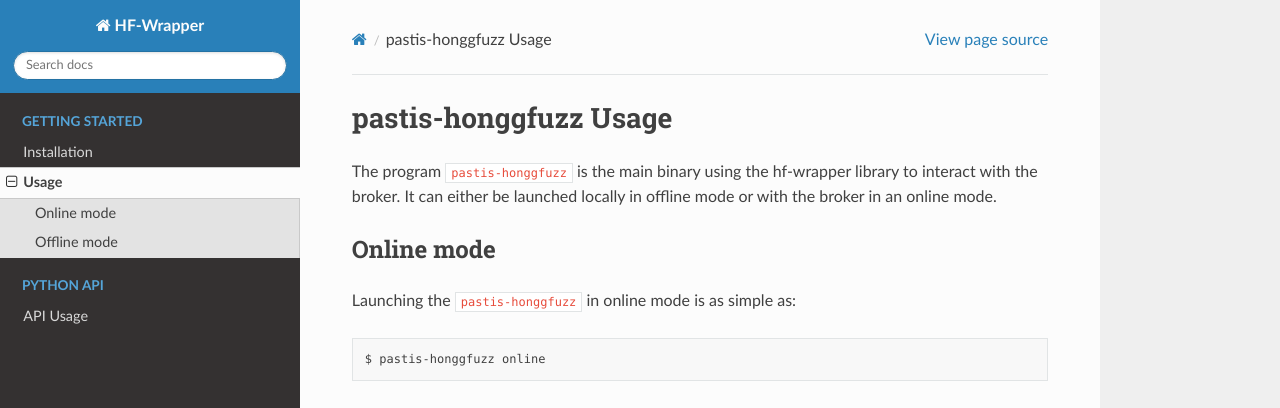
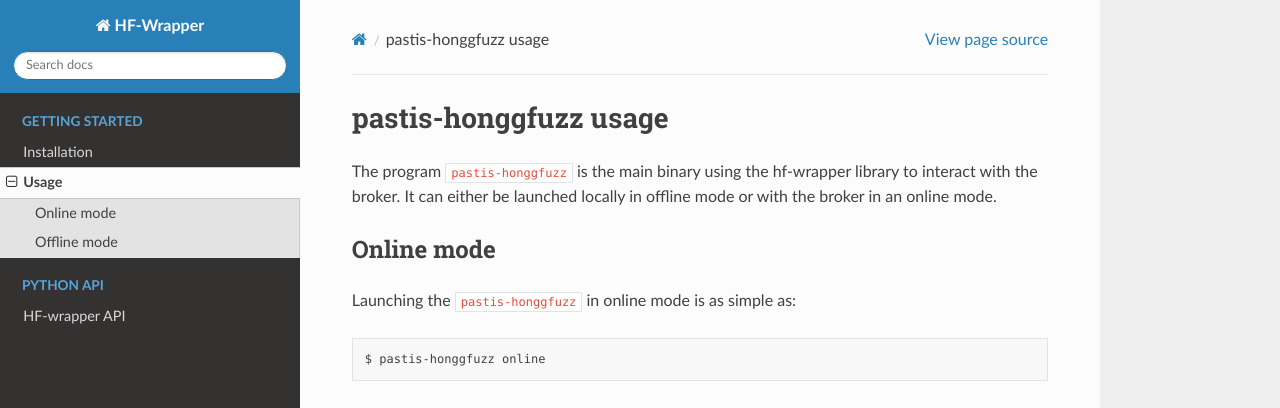
Before and after one commit to quarkslab/pastis, a Sphinx documentation site: the page built from doc/usage.rst, in a window 1280 px wide and 1125 px high. Shown: the top 408 px of the window. Built offline with Sphinx 7.4.7 and the Read the Docs theme 2.0.0, drawn with Linux system fonts in a browser that asks for light colours.

Commit message:
update doc + translation fr

```diff
--- a/doc/api.rst
+++ b/doc/api.rst
@@ -1,7 +1,7 @@
 .. _hfwrapper_api_usage:
 
-API Usage
----------
+HF-wrapper API
+--------------
 
 .. toctree::
     :caption: Python API
--- a/doc/index.rst
+++ b/doc/index.rst
@@ -8,6 +8,7 @@
 the inotify module, it also allows getting notified when a new corpus
 or crash file is being generated. In the context of PASTIS it is
 thightly bound to ``libpastis`` for interacting with the broker.
+
 
 
 .. toctree::
--- a/doc/installation.rst
+++ b/doc/installation.rst
@@ -1,5 +1,5 @@
-Installation
-============
+HF-Wrapper Installation
+=======================
 
 Installing ``hf-wrapper`` works by providing the honggfuzz binary path through
 environment variable. It thus has to be installed before the Python module.
--- a/doc/usage.rst
+++ b/doc/usage.rst
@@ -1,6 +1,6 @@
 .. _hfwrapper_bin:
 
-pastis-honggfuzz Usage
+pastis-honggfuzz usage
 ======================
 
 The program ``pastis-honggfuzz`` is the main binary using the hf-wrapper library to interact
```
Also changed, not shown: other parts of doc/usage.rst (+2 -0 lines), 7 other files.
